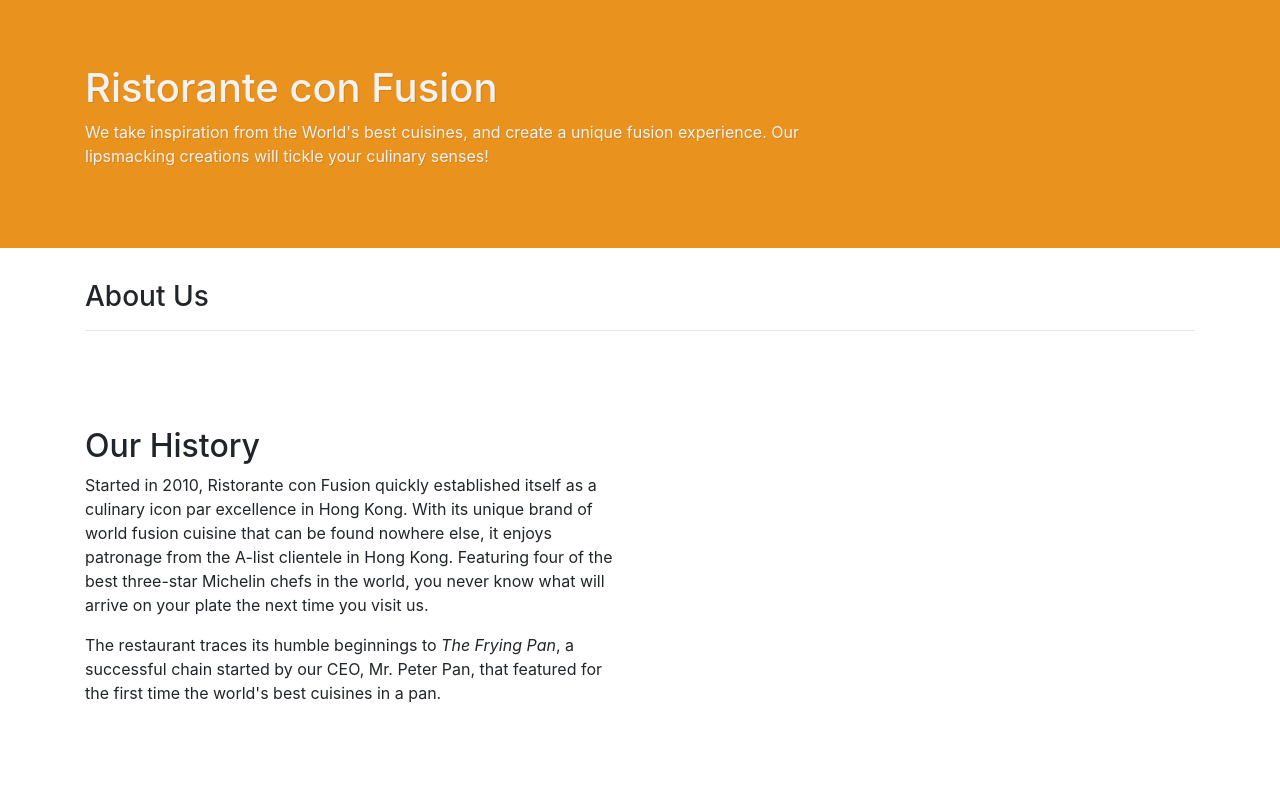
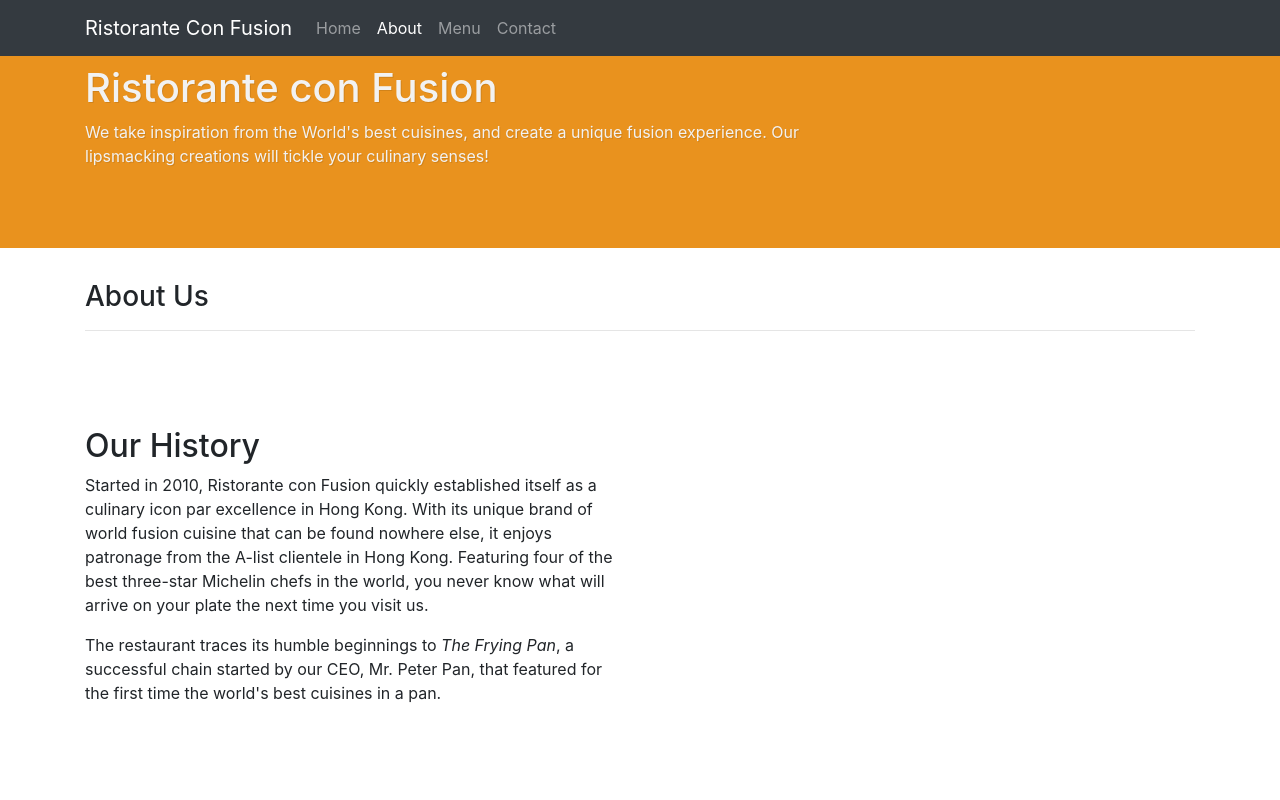
Before and after one commit to olbesp/conFusion, a website: page pages/aboutus.html in a window 1280 px wide. Shown: the top 800 px of the page. Drawn offline with nearby package versions, Linux system fonts and the light colour scheme.

Commit message:
Add a navbar

```diff
--- a/pages/aboutus.html
+++ b/pages/aboutus.html
@@ -12,6 +12,22 @@
 </head>
 
 <body>
+  <nav class="navbar navbar-expand-sm navbar-dark bg-dark fixed-top">
+    <div class="container">
+      <a href="../index.html" class="navbar-brand">Ristorante Con Fusion</a>
+      <button class="navbar-toggler" type="button" data-toggle="collapse" data-target="#navbarContent" aria-controls="navbarContent" aria-expanded="false" aria-label="Toggle navigation">
+        <span class="navbar-toggler-icon"></span>
+      </button>
+      <div class="collapse navbar-collapse" id="navbarContent">
+        <ul class="navbar-nav">
+          <li class="nav-item"><a href="../index.html" class="nav-link">Home</a></li>
+          <li class="nav-item active"><a href="#" class="nav-link">About</a></li>
+          <li class="nav-item"><a href="#" class="nav-link">Menu</a></li>
+          <li class="nav-item"><a href="#" class="nav-link">Contact</a></li>
+        </ul>
+      </div>
+    </div>
+  </nav>
 
   <header class="jumbotron">
     <div class="container">
```
Also changed, not shown: index.html (+16 -0 lines).
